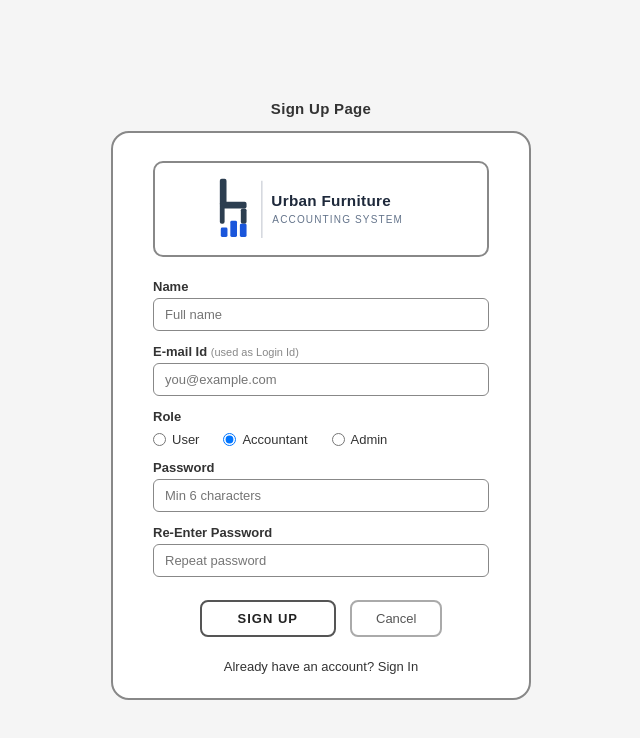
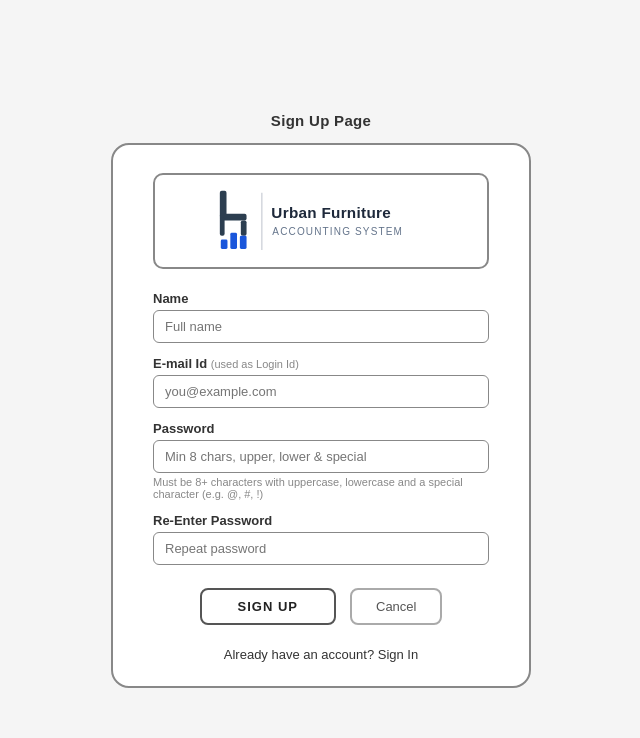
Before and after one commit to akashrgonda110/urban-furniture-accounting, a React app in the folder frontend/: page /signup in a window 1280 px wide. Shown: the top 738 px of the page, without its empty margins (319-959 px from the left). Built offline with nearby package versions, Linux system fonts and the light colour scheme; the HTML template or start-up script is replaced by a standard one.

Commit message:
Updated The Signup Page

```diff
--- a/frontend/src/pages/Signup.jsx
+++ b/frontend/src/pages/Signup.jsx
@@ -3,7 +3,6 @@ import { useNavigate, Link } from "react-router-dom";
 import AppLogo from "../components/AppLogo";
 
 const API = "http://localhost:5000/api";
-const ROLE_MAP = { user: "contact_user", accountant: "accountant", admin: "admin" };
 
 export default function Signup() {
   const navigate = useNavigate();
@@ -12,7 +11,6 @@ export default function Signup() {
     email: "",
     password: "",
     confirm_password: "",
-    uiRole: "accountant",
   });
   const [error, setError] = useState("");
   const [success, setSuccess] = useState("");
@@ -25,7 +23,10 @@ export default function Signup() {
     if (!form.email.trim()) return "Email is required.";
     if (!/^[^\s@]+@[^\s@]+\.[^\s@]+$/.test(form.email)) return "Invalid email address.";
     if (!form.password) return "Password is required.";
-    if (form.password.length < 6) return "Password must be at least 6 characters.";
+    if (form.password.length < 8) return "Password must be at least 8 characters.";
+    if (!/[a-z]/.test(form.password)) return "Password must contain at least one lowercase letter.";
+    if (!/[A-Z]/.test(form.password)) return "Password must contain at least one uppercase letter.";
+    if (!/[^a-zA-Z0-9]/.test(form.password)) return "Password must contain at least one special character.";
     if (form.password !== form.confirm_password) return "Passwords do not match.";
     return null;
   };
@@ -35,12 +36,13 @@ export default function Signup() {
     const err = validate();
     if (err) { setError(err); return; }
     setLoading(true); setError(""); setSuccess("");
+    // Always sign up as contact_user — role cannot be chosen on public signup
     const payload = {
       full_name: form.full_name.trim(),
       email: form.email.trim(),
       password: form.password,
       confirm_password: form.confirm_password,
-      role: ROLE_MAP[form.uiRole] || "accountant",
+      role: "contact_user",
     };
     try {
       const res = await fetch(`${API}/auth/signup`, {
@@ -79,26 +81,11 @@ export default function Signup() {
           </div>
 
           <div style={S.fieldRow}>
-            <label style={S.label}>Role</label>
-            <div style={S.radioGroup}>
-              <label style={S.radioLabel}>
-                <input type="radio" name="uiRole" value="user" checked={form.uiRole === "user"} onChange={handleChange} style={{ marginRight:6 }} />
-                User
-              </label>
-              <label style={{ ...S.radioLabel, marginLeft:20 }}>
-                <input type="radio" name="uiRole" value="accountant" checked={form.uiRole === "accountant"} onChange={handleChange} style={{ marginRight:6 }} />
-                Accountant
-              </label>
-              <label style={{ ...S.radioLabel, marginLeft:20 }}>
-                <input type="radio" name="uiRole" value="admin" checked={form.uiRole === "admin"} onChange={handleChange} style={{ marginRight:6 }} />
-                Admin
-              </label>
-            </div>
-          </div>
-
-          <div style={S.fieldRow}>
             <label style={S.label}>Password</label>
-            <input name="password" type="password" value={form.password} onChange={handleChange} placeholder="Min 6 characters" required style={S.input} />
+            <input name="password" type="password" value={form.password} onChange={handleChange} placeholder="Min 8 chars, upper, lower & special" required style={S.input} />
+            <span style={{ fontSize:11, color:"#888", marginTop:3 }}>
+              Must be 8+ characters with uppercase, lowercase and a special character (e.g. @, #, !)
+            </span>
           </div>
 
           <div style={S.fieldRow}>
@@ -130,8 +117,6 @@ const S = {
   fieldRow: { display:"flex", flexDirection:"column", marginBottom:13 },
   label: { fontSize:13, fontWeight:600, color:"#333", marginBottom:4 },
   input: { border:"1.5px solid #888", borderRadius:6, padding:"8px 11px", fontSize:13, color:"#222", background:"#fff", outline:"none", width:"100%", boxSizing:"border-box" },
-  radioGroup: { display:"flex", alignItems:"center", paddingTop:4, flexWrap:"wrap", gap:4 },
-  radioLabel: { fontSize:13, color:"#333", display:"flex", alignItems:"center", cursor:"pointer", fontWeight:500 },
   btnRow: { display:"flex", justifyContent:"center", gap:14, marginTop:10, marginBottom:4 },
   createBtn: { background:"#fff", border:"2px solid #555", borderRadius:8, padding:"9px 36px", fontSize:13, fontWeight:700, color:"#222", cursor:"pointer", letterSpacing:"1px" },
   cancelBtn: { background:"#fff", border:"2px solid #aaa", borderRadius:8, padding:"9px 24px", fontSize:13, fontWeight:500, color:"#555", cursor:"pointer" },
```
Also changed, not shown: 1 other file (tests, documents, lock files or other folders).
